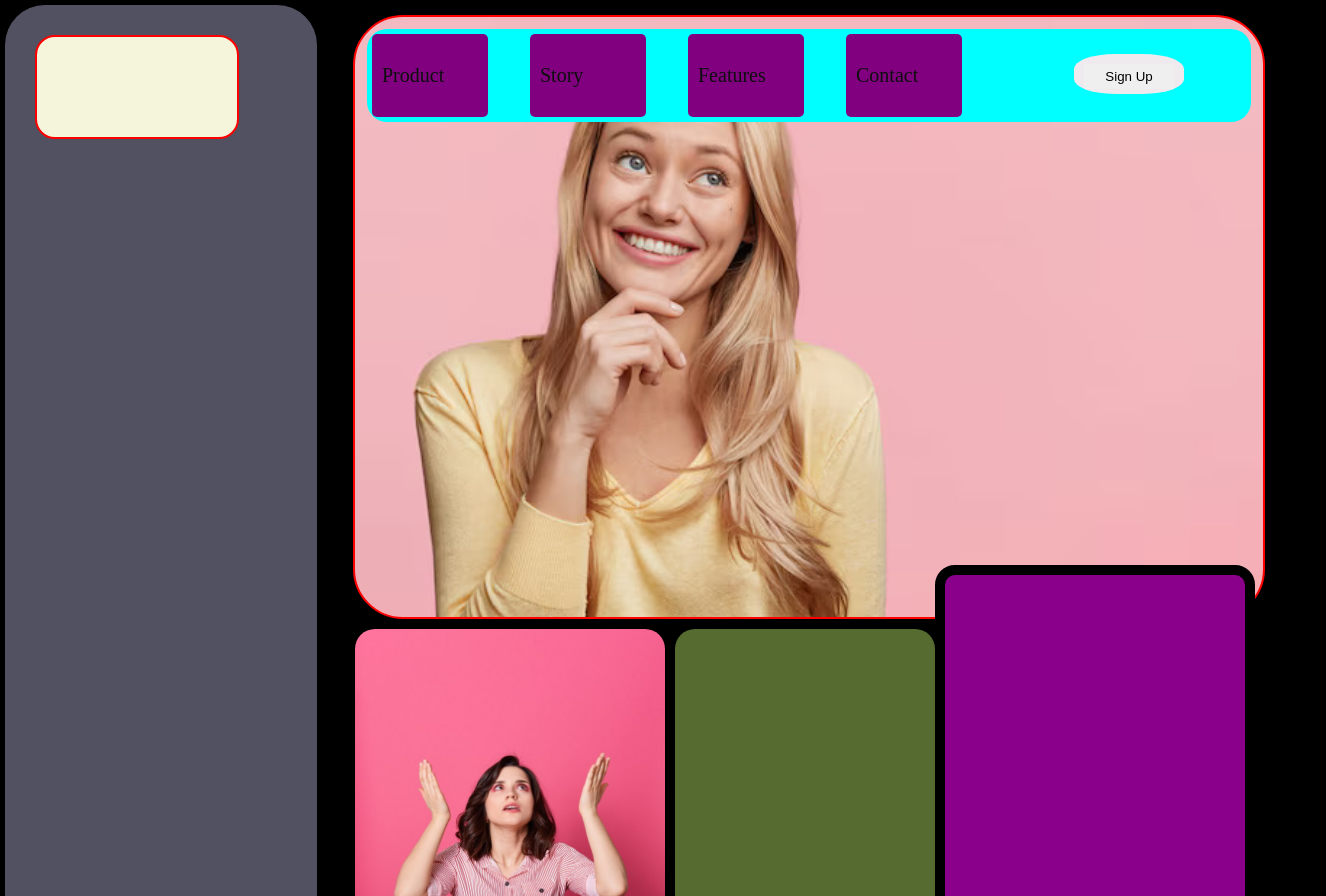
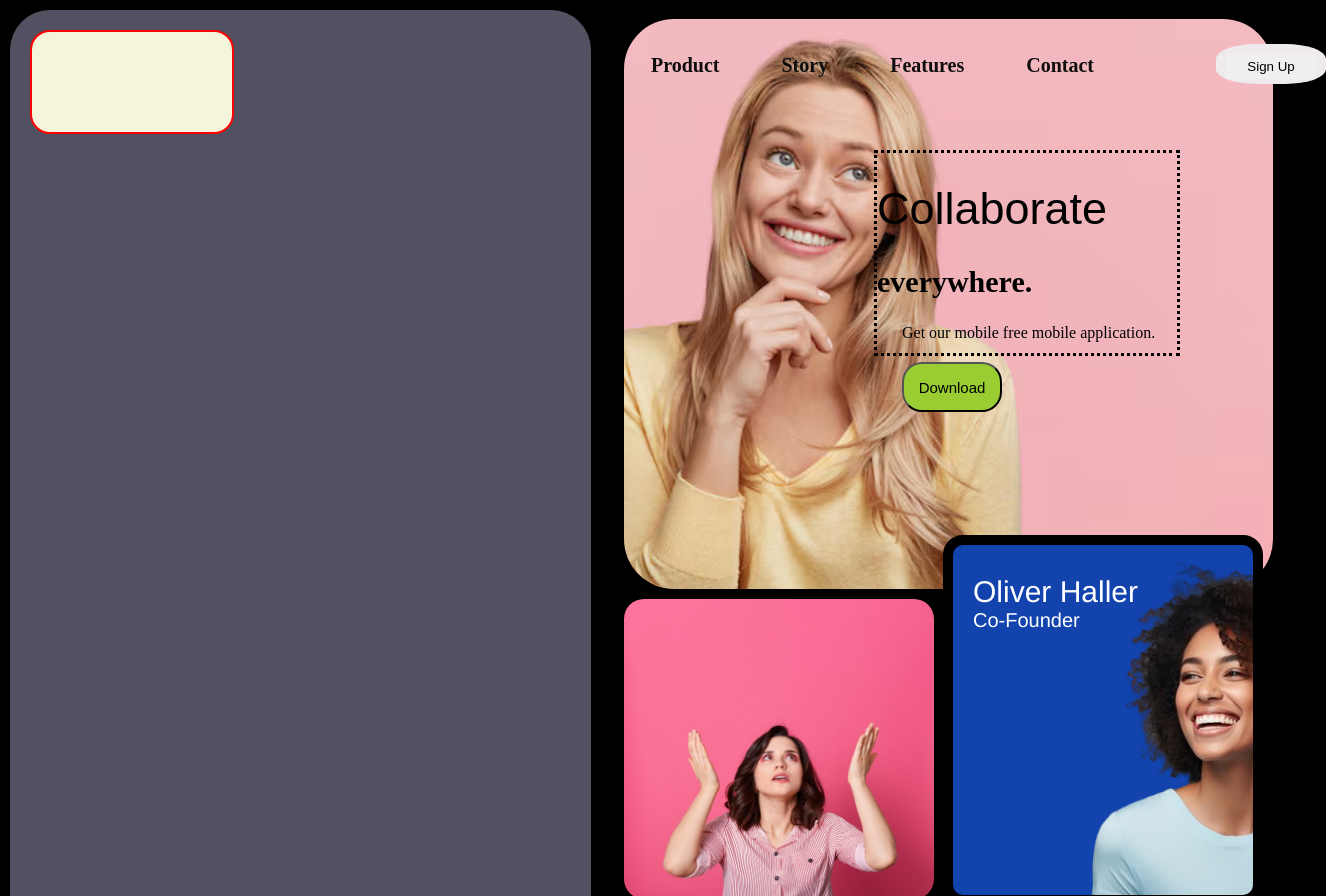
Before and after one commit to AlsonAfrica/UI-design, a React (Vite) app in the folder projectgrid/: page / in a window 1280 px wide. Shown: the top 896 px of the page, 1326 px wide, since content can reach past the window. Built offline with nearby package versions, Linux system fonts and the light colour scheme.

Commit message:
editted files

```diff
--- a/projectgrid/package.json
+++ b/projectgrid/package.json
@@ -10,6 +10,7 @@
     "preview": "vite preview"
   },
   "dependencies": {
+    "@fortawesome/fontawesome-free": "^6.5.2",
     "react": "^18.3.1",
     "react-dom": "^18.3.1"
   },
--- a/projectgrid/src/components/background.css
+++ b/projectgrid/src/components/background.css
@@ -1,141 +1,3 @@
-body{
-    background-color: black;
-    padding:0px;
-    margin:0px;
-}
-
-.wrapper{
-    /* background-color:rgba(255, 252, 252, 0.938); */
-    display:inline-grid;
-    grid-template-columns: 1fr 1fr;
-    gap: 1rem;
-    border-radius: 1px solid white;
-    width:100%;
-    height: 100vh;
-}
-
-.container1,
-.container2
-{
-   background-color: rgb(0, 0, 0);
-   margin: 5px;
-  padding: 10px;
-  border-radius: 40px;
-
-}
-.container1{
-    background-color: rgba(82,81,97,255);
-}
-.purple-container{
-    border: 2px red solid;
-    height:300px;
-    border-radius: 50px;
-    background-color: aqua;
-}
-
-.face{
-    width: 310px;
-    height: 340px;
-    background-color: gold;
-    border-radius: 20px;
-    margin-left:2px;
-}
-
-.team{
-    width: 260px;
-    height: 340px;
-    background-color: darkolivegreen;
-    border-radius: 20px;
-}
-
-.oliver{
-    width: 300px;
-    height: 390px;
-    background-color: darkmagenta;
-    /* z-index: 1; */
-    position: absolute;
-    right: 0;
-    top: -4rem;
-    border:10px solid black;
-    border-radius: 20px;
-    margin-right: 10px;
-}
-
-.join{
-    width:470px;
-    height: 250px;
-    background-color: chartreuse;
-    border-radius: 25px;
-    margin-left:2px;
-}
-
-.social{
-    width:430px;
-    height: 250px;
-    background-color: blue;
-    border-radius: 25px;
-}
-.faceTeam{
-    display: flex;
-    gap: 10px;
-    margin-top: 10px;
-    position: relative;
-}
-
-.joinSocial{
-    display: flex;
-    gap: 10px;
-    margin-top: 10px;
-}
-.Navbar{
-    display: grid;
-    border-radius: 2px solid white;
-    background-color: aqua;
-    grid-template-columns: 1fr 1fr 1fr 1fr 2fr;
-    gap: 5em;
-    /* width:100; */
-    margin:14px;
-    border-radius: 20px;
-}
-.Product{
-  background-color: purple;
-  margin: 5px;
-  padding: 10px;
-  border-radius: 5px;
-}
-.Story{
-    background-color: purple;
-    margin: 5px;
-    padding: 10px;
-    border-radius: 5px;
-}
-.Features{
-    background-color: purple;
-    margin: 5px;
-    padding: 10px;
-    border-radius: 5px;
-}
-.Contact{
-    background-color: purple;
-    margin: 5px;
-    padding: 10px;
-    border-radius: 5px;
-}
-.Sign-up{
-    background-color: purple;
-    margin: 5px;
-    padding: 10px;
-    border-radius: 5px;
-}
-.logo{
-    background-color: beige;
-    border: 2px solid red;
-    width:200px;
-    height:100px;
-    border-radius: 20px;
-    margin:20px;
-}
-
 
 body{
     background-color: black;
@@ -150,7 +12,6 @@ body{
     gap: 1rem;
     border-radius: 1px solid white;
     width:100%;
-    height: 100vh;
 }
 
 .container1,
@@ -161,12 +22,17 @@ body{
    padding: 10px; */
    border-radius: 40px;
 }
+
 .container1{
     background-color: rgba(82,81,97,255);
+    margin: 10px;
+}
+.container2{
+    margin:7px;
 }
 .purple-container{
     /* border: 2px red solid; */
-    height:600px;
+    height:570px;
     border-radius: 50px;
     background-image: url("../assets/young-blonde-woman-with-yellow-sweater_273609-5541.jpg");
     background-position: center;
@@ -178,7 +44,7 @@ body{
     height: 300px;
     background-color: gold;
     border-radius: 20px;
-    margin-left:2px;
+    /* margin-left:2px; */
     background-image: url("../assets/young-female-with-dark-hair-pleading-about-something-keeping-palms-up-looking-up-isolated-rosy-background-woman-begging-something-long-awaited_176532-10539.jpg");
     background-image: center;
     background-size: cover;
@@ -187,14 +53,17 @@ body{
 .team{
     width: 260px;
     height: 300px;
-    background-color: darkolivegreen;
+    background-color: grey;
     border-radius: 20px;
 }
 
 .oliver{
     width: 300px;
     height: 350px;
-    background-color: darkmagenta;
+    background-color: rgb(19, 68, 173);
+    background-image: url("../assets/360_F_712811611_i2gBun5vXwTpbD0pvruyN9s3Xacvpzlk-removebg-preview.png");
+    background-image: center;
+    background-size: cover;
     /* z-index: 1; */
     position: absolute;
     right: 0;
@@ -205,11 +74,14 @@ body{
 }
 
 .join{
-    width:470px;
-    height: 250px;
+    width:100%;
+    height: 100%px;
     background-color: chartreuse;
     border-radius: 25px;
     margin-left:2px;
+    /* display: inline-grid;
+    grid-template-columns: 1fr 1fr;
+    grid-template-rows: 1fr; */
 }
 
 .social{
@@ -249,6 +121,7 @@ body{
 .Product p {
     color:rgb(14, 14, 14);
     font-size: 20px;
+    font-weight: bold;
 }
 .Story{
     /* background-color: purple; */
@@ -259,6 +132,7 @@ body{
 .Story p{
     color:rgb(14, 14, 14);
     font-size: 20px;
+    font-weight: bold;
 }
 .Features{
     /* background-color: purple; */
@@ -269,6 +143,7 @@ body{
 .Features p{
     color:rgb(14, 14, 14);
     font-size: 20px;
+    font-weight: bold;
 }
 .Contact{
     /* background-color: purple; */
@@ -279,6 +154,7 @@ body{
 .Contact p{
     color:rgb(14, 14, 14);
     font-size: 20px;
+   font-weight: bold;
 }
 .Sign-up{
     background-color: rgb(238, 234, 238);
@@ -306,3 +182,108 @@ body{
     border-radius: 20px;
     margin:20px;
 }
+.collaborate{
+    height:200px;
+    width:300px;
+    /* background-color: rgb(148, 95, 95); */
+    position:absolute;
+    right:100px;
+    top:150px;
+    border-style:dotted;
+
+
+}
+.collaborate h1{
+    font-size: 45px;
+    /* padding:0px;
+    margin:0px; */
+    font-family:sans-serif ;
+    font-weight: 100;
+}
+.collaborate h2{
+    font-size: 30px;
+}
+/* .collaborate h2{} */
+.collaborate span{
+    padding-left:25px;
+    padding-top: 20px;
+}
+.button-collab{
+    padding-left:25px;
+    padding-top:20px;
+    font-size: 20px;
+
+}
+.button-collab button{
+    height:50px;
+    width:100px;
+    font-size: 15px;
+    background-color: yellowgreen;
+    border-radius: 20px;
+}
+.Our-team p{
+    text-align: center;
+    font-size: 40px;
+    font-family: 'Franklin Gothic Medium', 'Arial Narrow', Arial, sans-serif;
+    text-decoration: underline 1px brown;
+}
+.Our-team{
+    margin-top:40px;
+
+}
+.Team{
+    color:brown;
+}
+.Lea{
+    padding-top: 30px;
+    padding-right: 20px;
+}
+.Lea p{
+   text-align:center;
+   font-size: 35px;
+   font-family: 'Franklin Gothic Medium', 'Arial Narrow', Arial, sans-serif;
+   color:white;
+}
+
+.Lea span{
+    display: block;
+    font-size: 20px;
+    font-family:sans-serif;
+    padding-right:60px;
+    color:white;
+}
+.liver-text p{
+    font-size: 30px;
+    font-weight: 100;
+    font-family:'Franklin Gothic Medium', 'Arial Narrow', Arial, sans-serif;
+    color: white;
+    padding-left: 20px;
+
+}
+.liver-text span{
+    display:block;
+    color:white;
+    font-size:20px;
+}
+/* .Join-box{
+    border:2px black solid;
+    height:100px;
+    background-color: darkslateblue;
+    border-radius:20px;
+    width:40%px;
+} */
+ /* .Join-box{
+    background-color: #f44336;
+    padding: 20px;
+    text-align: center;
+ }
+ .Join-button{
+    background-color: #f44336;
+    padding: 20px;
+    text-align: center;
+ }
+ .Social-media{
+    background-color: #f44336;
+    padding: 20px;
+    text-align: center;
+ } */
--- a/projectgrid/src/components/background.jsx
+++ b/projectgrid/src/components/background.jsx
@@ -8,7 +8,17 @@ function Background() {
       </div>
       <div className="container2">
         <div className="purple-container">
-          <div></div>
+
+          <div className="collaborate">
+            <h1>Collaborate</h1><h2>
+              <img></img>everywhere.</h2>
+            {/* <div className="hand-everywhere">
+
+            </div> */}
+            <span>Get our mobile free mobile application.</span>
+            <div className="button-collab"><button>Download</button></div>
+          </div>
+
           <div className="Navbar">
             <div className="Product">
               <div className="product-text"><p>Product</p></div>
@@ -27,12 +37,24 @@ function Background() {
         </div>
         <div className="faceTeam">
           <div className="face"></div>
-          <div className="team"></div>
-          <div className="oliver"></div>
+          <div className="team">
+            <div className="Our-team"><p>Our <span className="Team">Team</span></p></div>
+            <div className="Lea"><p>Lea Herrera <span>UX Designer</span></p></div>
+
+            <div className="arrow"></div>
+          </div>
+          <div className="oliver">
+            <div className="liver-text"><p>Oliver Haller<span>Co-Founder</span></p></div>
+            <div className="liver-photo"></div>
+          </div>
         </div>
         <div className="joinSocial">
+          <div className="join">
+            <div className="Join-box"></div>
+            <div className="Join-button"></div>
+            <div className="Social-media"></div>
 
-          <div className="join"></div>
+          </div>
           <div className="social"></div>
         </div>
       </div>
```
Also changed, not shown: projectgrid/src/assets/360_F_712811611_i2gBun5vXwTpbD0pvruyN9s3Xacvpzlk-removebg-preview.png (added), 1 other file (tests, documents, lock files or other folders).
